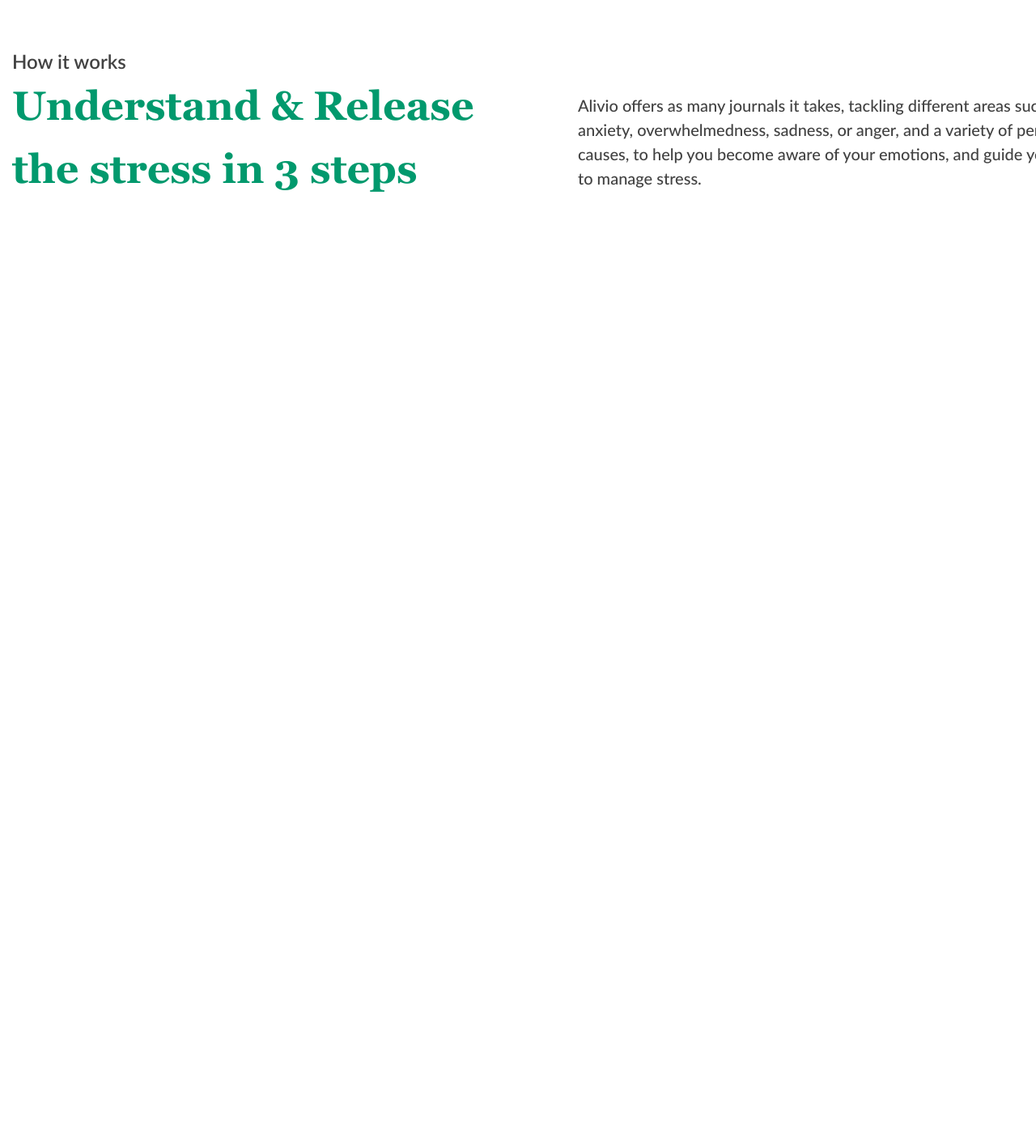
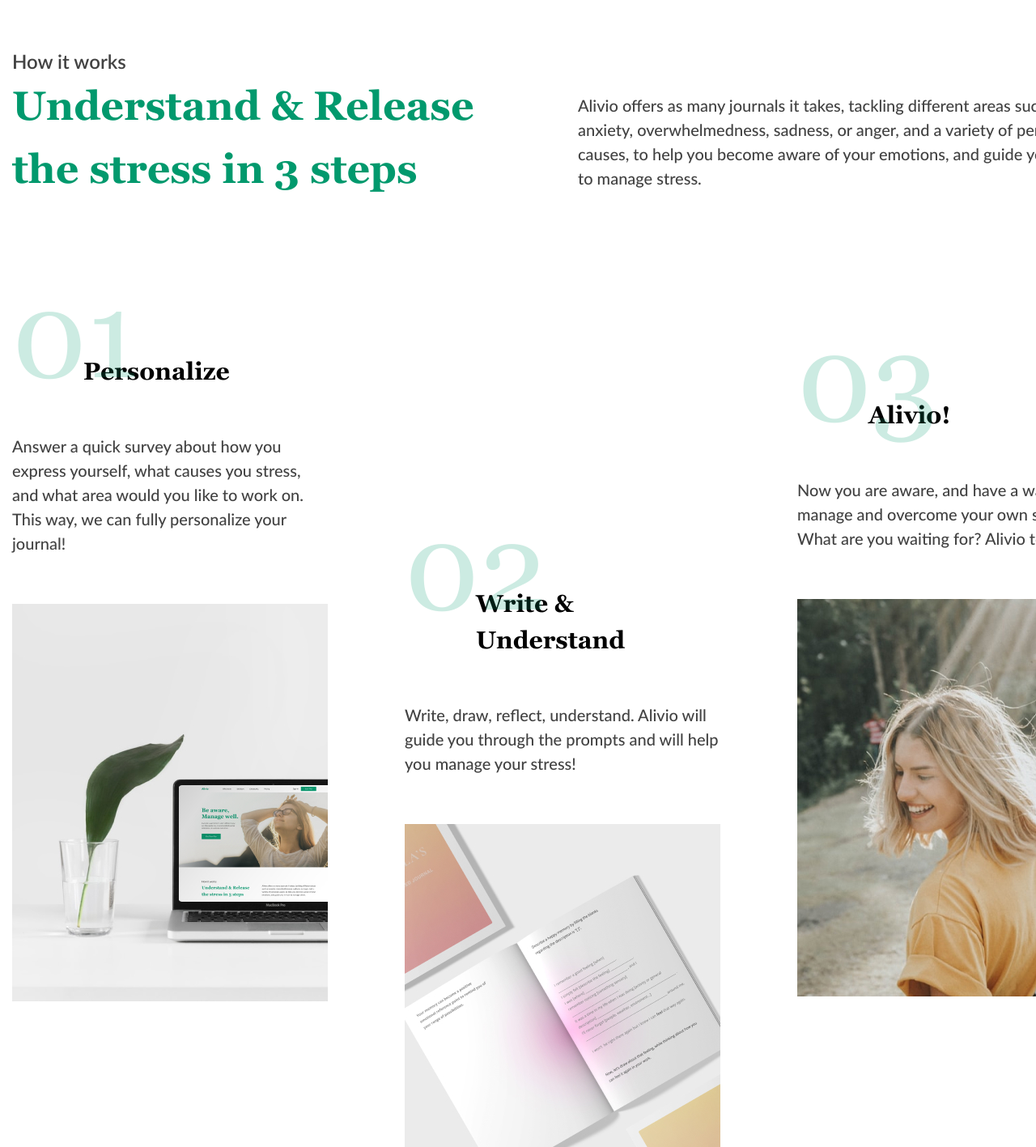
Before and after one commit to YanZinchenko/Site-Alivio, a plain HTML site: page index.html in a window 1280 px wide. Shown: the part 1093-2510 px from the top of the page at 81% size. Before the commit the page ends 1393 px from the top, so only its background shows below. Drawn offline with Linux system fonts and the light colour scheme.

Commit message:
Section works

```diff
--- a/css/blocks/how-it-works.css
+++ b/css/blocks/how-it-works.css
@@ -4,6 +4,7 @@
 }
 
 .how-it-works-header {
+    padding-bottom: 52px;
     display: flex;
     justify-content: space-between;
 }
@@ -34,3 +35,66 @@
     line-height: 150%;
     font-weight: 500;
 }
+
+.how-it-works-steps {
+    display: grid;
+    grid-template-columns: repeat(auto-fit, 390px);
+    column-gap: 95px;
+}
+
+.step {
+    max-width: 390px;
+}
+
+.step:nth-child(2) {
+    padding-top: 287px;
+}
+
+.step:nth-child(3) {
+    padding-top: 54px;
+}
+
+.step-heading {
+    position: relative;
+    padding-top: 135px;
+    padding-left: 88px;
+    margin-bottom: 55px;
+    font-family: 'Georgia', serif;
+    font-weight: 700;
+    font-size: 30px;
+    line-height: 150%;
+    color: #000000;
+}
+
+.step-heading::before {
+    position: absolute;
+    left: 0;
+    top: 0;
+    content: attr(data-number);
+    font-weight: 400;
+    font-size: 150px;
+    line-height: 150%;
+    color: rgba(1, 153, 109, 0.2);
+}
+
+.step-text {
+    margin-bottom: 60px;
+    font-weight: 500;
+    font-size: 20px;
+    line-height: 150%;
+    color: #424242;
+}
+
+.step-img-wrapper {
+    position: relative;
+    background-color: aqua;
+    padding-bottom: 126%;
+}
+.step-img {
+    position: absolute;
+    left: 0;
+    top: 0;
+    width: 100%;
+    height: 100%;
+    object-fit: cover;
+}
--- a/index.html
+++ b/index.html
@@ -18,6 +18,7 @@
   <link rel="stylesheet" href="./css/fonts/Lato/stylesheet.css">
 </head>
 <body>
+    <!-- Header -->
   <header class="header">
     <div class="container">
       <div class="header-row">
@@ -37,6 +38,7 @@
       </div>
     </div>
   </header>
+    <!-- Content -->
   <main>
     <section class="home">
       <div class="container">
@@ -54,6 +56,7 @@
         <img src="./img/home/bg.jpg" alt="Background cover">
       </div>
     </section>
+
     <section class="how-it-works">
       <div class="container">
         <div class="how-it-works-header">
@@ -67,8 +70,42 @@
              to help you become aware of your emotions, and guide you in how to manage stress.</p>
           </div>
         </div>
+
         <div class="how-it-works-steps">
-
+          <!-- Step01 -->
+          <div class="step">
+            <h3 class="step-heading" data-number="01">Personalize</h3>
+            <div class="step-text">
+              <p>Answer a quick survey about how you express yourself, what causes you stress,
+                and what area would you like to work on.
+                This way, we can fully personalize your journal!</p>
+            </div>
+            <div class="step-img-wrapper">
+              <img class="step-img" src="./img/steps/step-01.jpg" alt="Step Img">
+            </div>
+          </div>
+          <!-- Step02 -->
+          <div class="step">
+            <h3 class="step-heading" data-number="02">Write & Understand</h3>
+            <div class="step-text">
+              <p>Write, draw, reflect, understand.
+                Alivio will guide you through the prompts and will help you manage your stress!</p>
+            </div>
+            <div class="step-img-wrapper">
+              <img class="step-img" src="./img/steps/step-02.jpg" alt="Step Img">
+            </div>
+          </div>
+          <!-- Step03 -->
+          <div class="step">
+            <h3 class="step-heading" data-number="03">Alivio!</h3>
+            <div class="step-text">
+              <p>Now you are aware, and have a way to manage and overcome your own stress.
+                What are you waiting for? Alivio today!</p>
+            </div>
+            <div class="step-img-wrapper">
+              <img class="step-img" src="./img/steps/step-03.jpg" alt="Step Img">
+            </div>
+          </div>
         </div>
       </div>
     </section>
```
Also changed, not shown: img/steps/step-01.jpg (added), img/steps/step-02.jpg (added), img/steps/step-03.jpg (added).
